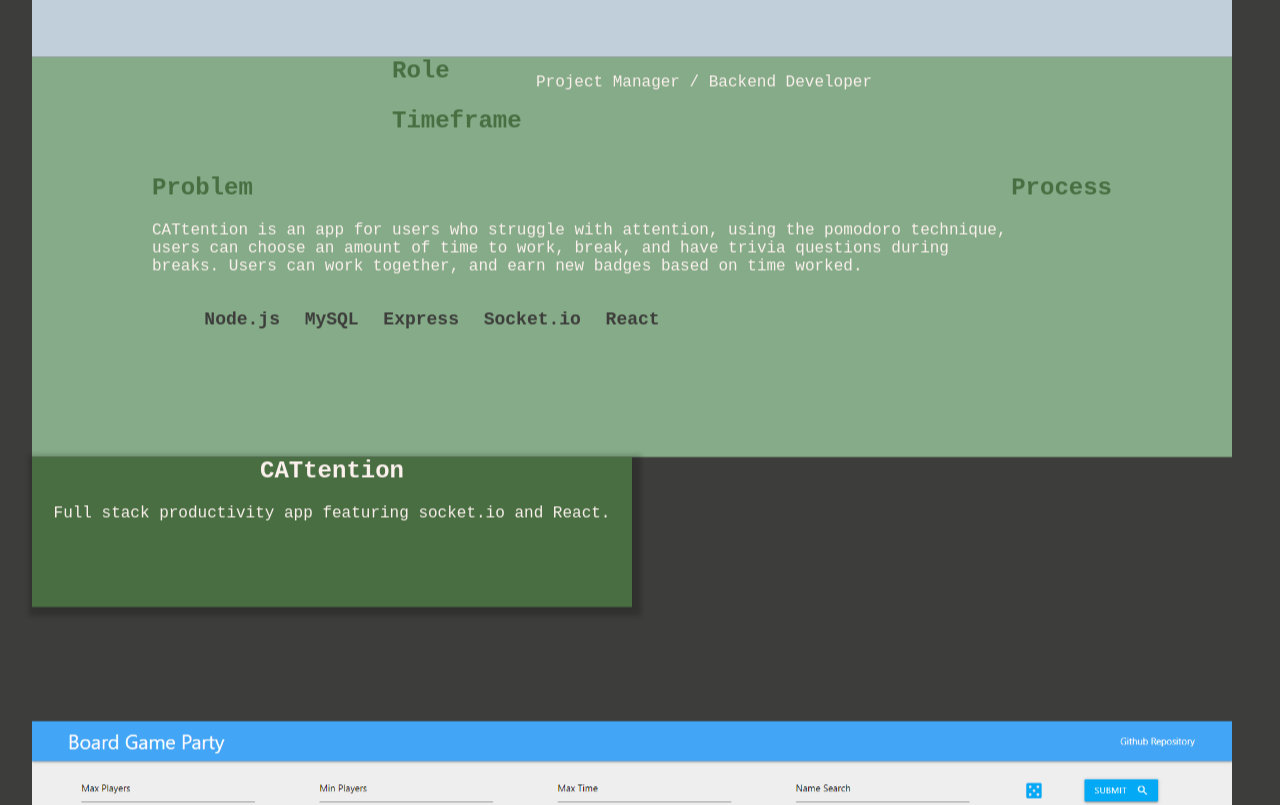
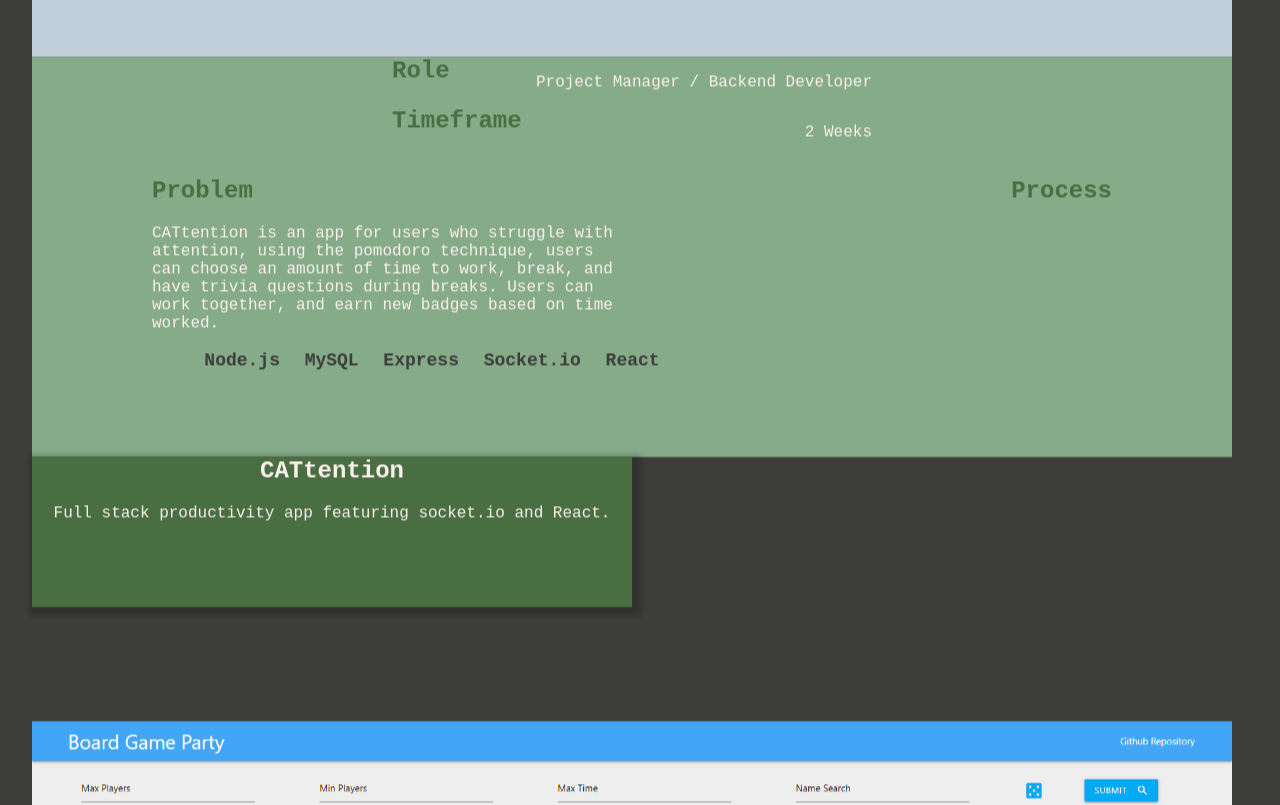
Before and after one commit to blaubachs/react-portfolio, a React (Create React App) app: page / in a window 1280 px wide. Shown: the part 1540-2345 px from the top of the page. Built offline with nearby package versions, Linux system fonts and the light colour scheme; a web font is replaced by a local one.

Commit message:
added timeframe and github links to props in work card

```diff
--- a/src/App.js
+++ b/src/App.js
@@ -70,6 +70,8 @@ function App() {
               description={item.description}
               problem={item.problem}
               devProcess={item.devProcess}
+              timeFrame={item.timeFrame}
+              github={item.github}
               tech={item.tech}
               role={item.role}
             />
--- a/src/assets/css/ExtraWorkContent.css
+++ b/src/assets/css/ExtraWorkContent.css
@@ -49,3 +49,8 @@
 #technologies-list li {
   display: inline;
 }
+
+#problem-text {
+  width: 55%;
+  margin: 0;
+}
--- a/src/components/ExtraWorkContent.js
+++ b/src/components/ExtraWorkContent.js
@@ -22,7 +22,7 @@ export default function ExtraWorkContent({
       <div className="extra-content-row">
         <div className="extra-content-text">
           <h2>Problem</h2>
-          <p>{problem}</p>
+          <p id="problem-text">{problem}</p>
         </div>
         <div className="extra-content-text">
           <h2>Process</h2>
```
